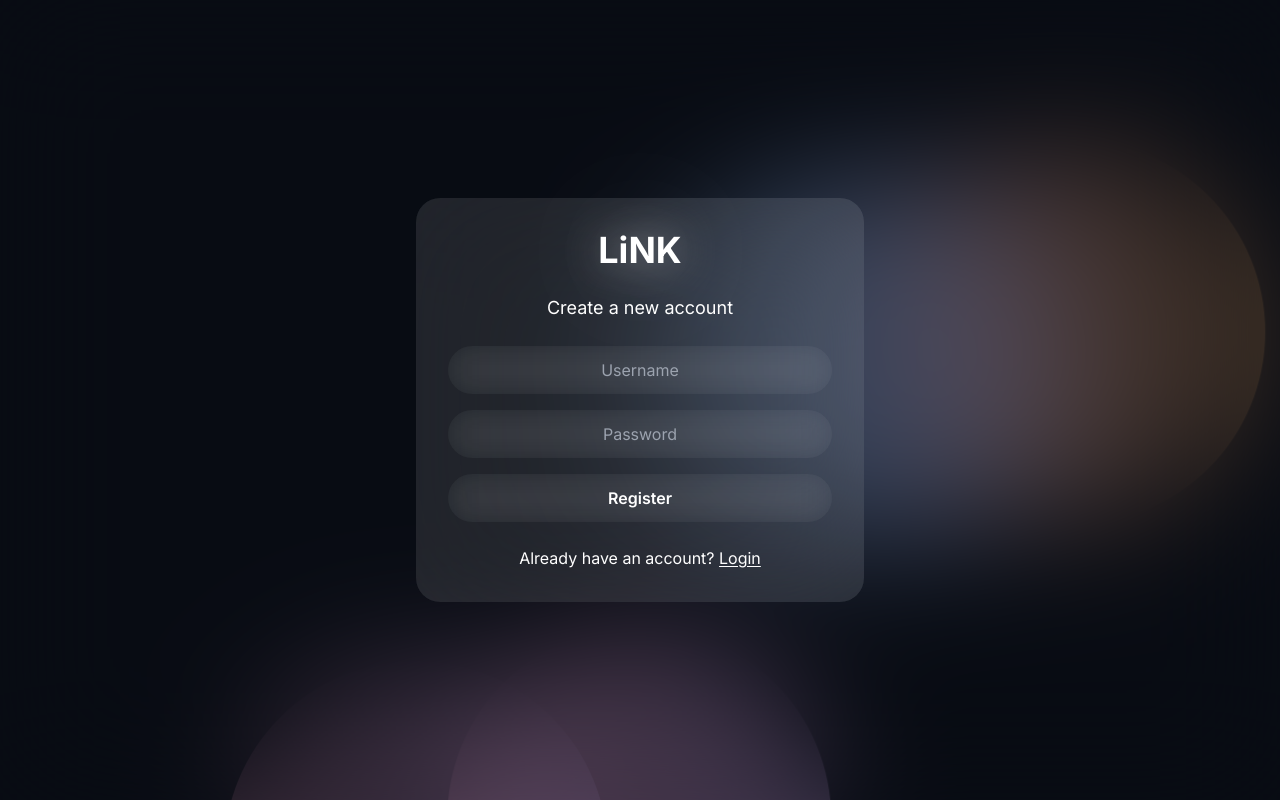
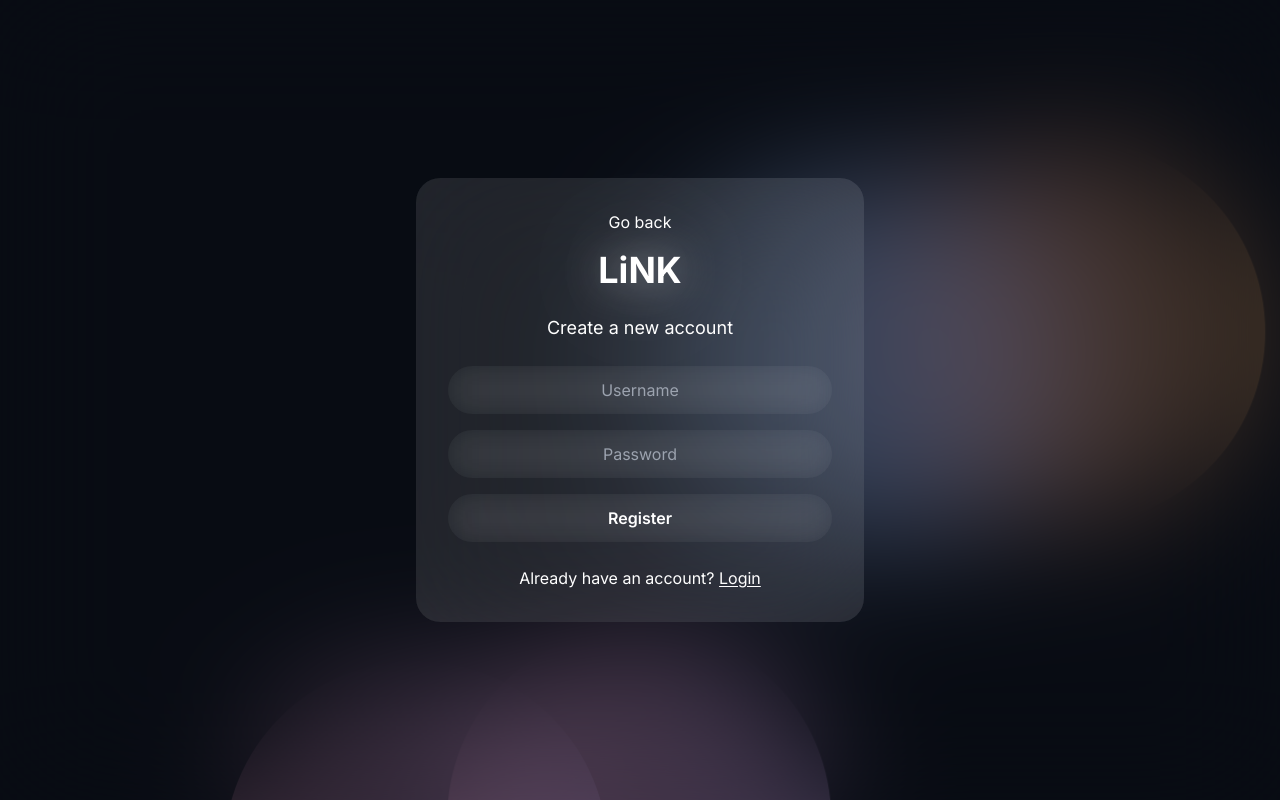
Before and after one commit to RafaeloxMC/link, a Next.js app: page /register in a window 1280 px wide. Built offline with nearby package versions, Linux system fonts and the light colour scheme.

Commit message:
Adjust some code before merging

```diff
--- a/src/app/login/page.tsx
+++ b/src/app/login/page.tsx
@@ -1,10 +1,10 @@
 "use client";
 import React from "react";
 import { motion } from "framer-motion";
-import { slideInFromTop, slideInFromLeft, slideInFromRight, movingDots } from "@/util/motion";
-import { ContentBox } from "@/components/ContentBox";
+import { slideInFromLeft, slideInFromRight, movingDots } from "@/util/motion";
 import axios, { AxiosError } from "axios";
 import { useRouter } from "next/navigation";
+import { AuthBox } from "@/components/AuthBox";
 
 const colors = ["bg-gradient-to-r from-pink-300 to-purple-300", "bg-gradient-to-r from-yellow-300 to-green-300", "bg-gradient-to-r from-blue-300 to-indigo-300", "bg-gradient-to-r from-red-300 to-orange-300"];
 
@@ -13,12 +13,12 @@ export default function Login() {
 	const [error, setError] = React.useState<string | null>(null);
 
 	async function submit(e: React.FormEvent<HTMLFormElement>) {
-		e.preventDefault();
+		try {
+			e.preventDefault();
 
-		const formData = new FormData(e.currentTarget as HTMLFormElement);
+			const formData = new FormData(e.currentTarget as HTMLFormElement);
 
-		try {
-			const response = await axios.post("/api/auth/login", {
+			await axios.post("/api/auth/login", {
 				name: formData.get("name") as string,
 				password: formData.get("password") as string,
 			});
@@ -37,18 +37,15 @@ export default function Login() {
 
 	return (
 		<main className="relative flex items-center justify-center min-h-screen p-6 sm:p-12 select-none overflow-hidden bg-gray-900">
-			{/* Moving colorful frosted glass dots */}
 			<div className="absolute inset-0 z-0 overflow-hidden">
 				{Array.from({ length: 5 }).map((_, i) => (
 					<motion.div key={i} className={`absolute w-96 h-96 rounded-full ${colors[i % colors.length]} opacity-20 backdrop-blur-3xl`} initial="hidden" animate="visible" variants={movingDots(15, i * 0.5) as any} />
 				))}
 			</div>
 
-			{/* Frosted glass effect for the whole background */}
 			<div className="absolute inset-0 bg-black bg-opacity-50 backdrop-blur-3xl z-10"></div>
 
-			{/* Content */}
-			<ContentBox>
+			<AuthBox>
 				<h1 className="text-4xl font-bold text-center mb-6 text-white">LiNK</h1>
 				<p className="text-lg text-center mb-6 text-white">Login to your existing account</p>
 
@@ -68,7 +65,7 @@ export default function Login() {
 						Register
 					</a>
 				</p>
-			</ContentBox>
+			</AuthBox>
 		</main>
 	);
 }
--- a/src/app/register/page.tsx
+++ b/src/app/register/page.tsx
@@ -1,10 +1,10 @@
 "use client";
 import React from "react";
 import { motion } from "framer-motion";
-import { slideInFromTop, slideInFromLeft, slideInFromRight, movingDots } from "@/util/motion";
-import { ContentBox } from "@/components/ContentBox";
+import { slideInFromLeft, slideInFromRight, movingDots } from "@/util/motion";
 import axios, { AxiosError } from "axios";
 import { useRouter } from "next/navigation";
+import { AuthBox } from "@/components/AuthBox";
 
 const colors = ["bg-gradient-to-r from-pink-300 to-purple-300", "bg-gradient-to-r from-blue-300 to-indigo-300", "bg-gradient-to-r from-red-300 to-orange-300"];
 
@@ -39,17 +39,15 @@ export default function Register() {
 
 	return (
 		<main className="relative flex items-center justify-center min-h-screen p-6 sm:p-12 select-none overflow-hidden bg-gray-900">
-			{/* Moving colorful frosted glass dots */}
 			<div className="absolute inset-0 z-0 overflow-hidden">
 				{Array.from({ length: 5 }).map((_, i) => (
 					<motion.div key={i} className={`absolute w-96 h-96 rounded-full ${colors[i % colors.length]} opacity-20 backdrop-blur-3xl`} initial="hidden" animate="visible" variants={movingDots(15, i * 0.5) as any} />
 				))}
 			</div>
 
-			{/* Frosted glass effect for the whole background */}
 			<div className="absolute inset-0 bg-black bg-opacity-50 backdrop-blur-3xl z-10"></div>
 
-			<ContentBox>
+			<AuthBox>
 				<h1 className="text-4xl font-bold text-center mb-6 text-white drop-shadow-glow_xl">LiNK</h1>
 				<p className="text-lg text-center mb-6 text-white">Create a new account</p>
 
@@ -69,7 +67,7 @@ export default function Register() {
 						Login
 					</a>
 				</p>
-			</ContentBox>
+			</AuthBox>
 		</main>
 	);
 }
```
